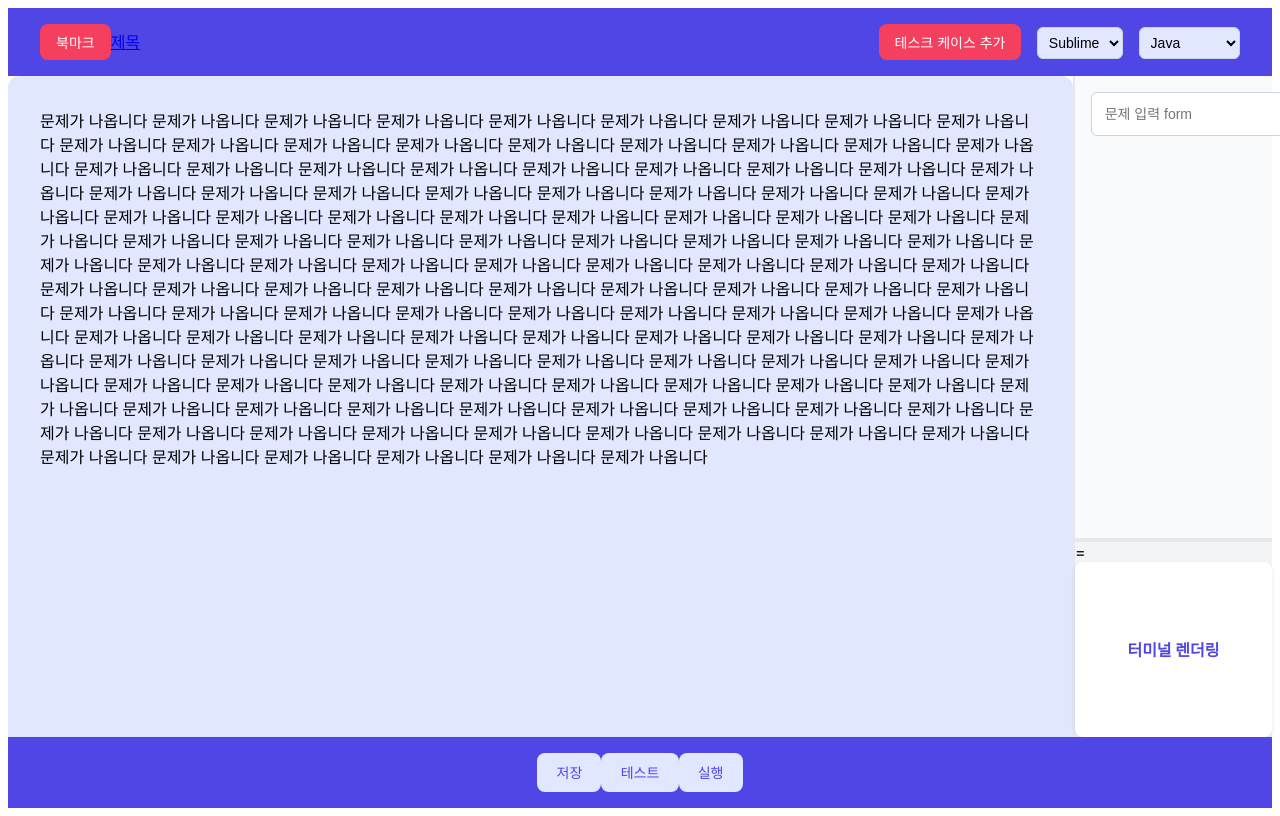
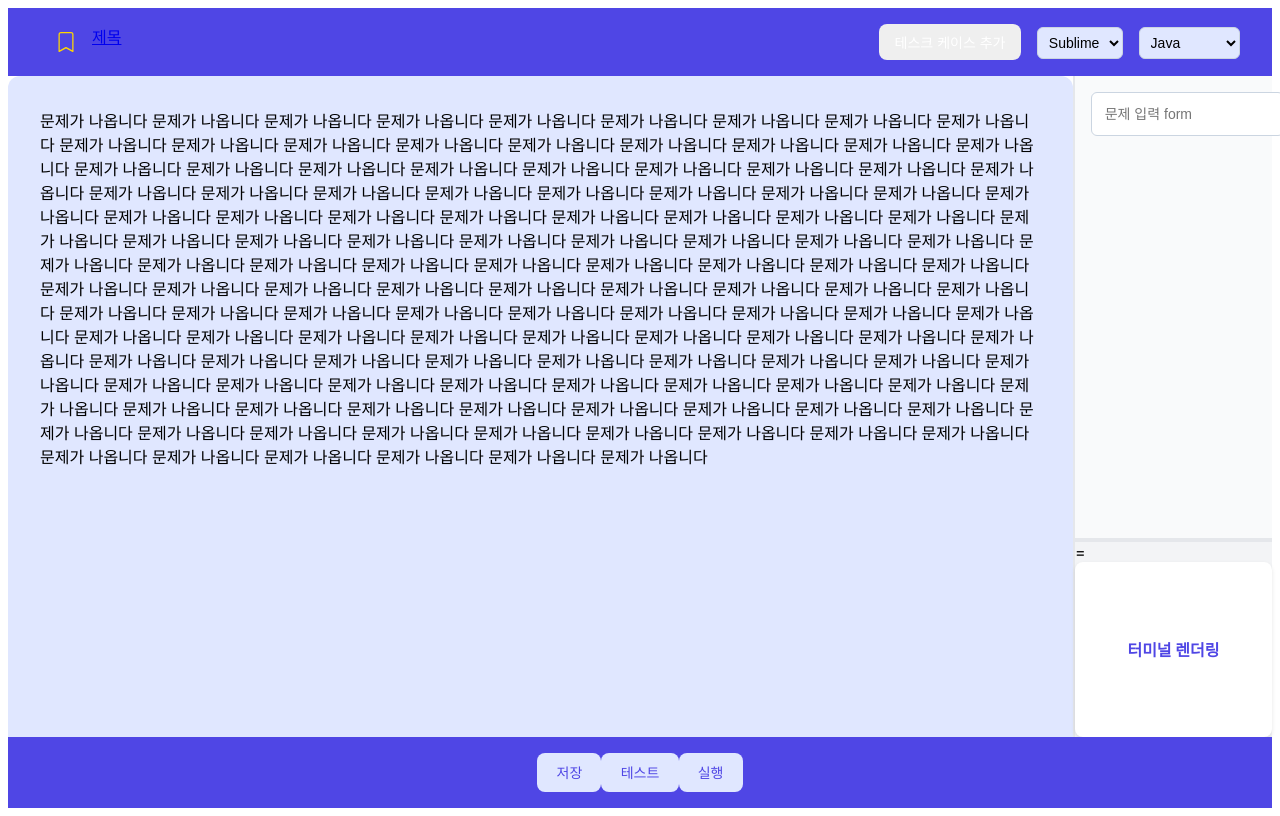
Before and after one commit to GptCodeHelper/GCH-FE, a Next.js app: page /view in a window 1280 px wide. Built offline with nearby package versions, Linux system fonts and the light colour scheme.

Commit message:
북마크 css

```diff
--- a/app/exam/exam.Layout.module.css
+++ b/app/exam/exam.Layout.module.css
@@ -14,7 +14,30 @@
   flex-direction: column;
   height: 100vh;
 }
+/*북마크*/
+.bookmarkButton {
+  background: none;
+  border: none;
+  cursor: pointer;
+  padding: 8px;
+  display: flex;
+  align-items: center;
+  justify-content: center;
+}
 
+.bookmarkIcon {
+  font-size: 20px;
+  color: #666;
+  transition: color 0.3s ease;
+}
+
+.bookmarkButton:hover .bookmarkIcon {
+  color: #FFD700;
+}
+
+.bookmarkButton .bookmarkIcon[fill] {
+  color: #FFD700;
+}
 /* 상단 네비게이션 바 */
 .secnb {
   display: flex;
@@ -27,7 +50,6 @@
 
 .pageLeft button,
 .pageRight button {
-  background-color: #F43F5E;
   color: white;
   border: none;
   border-radius: 8px;
@@ -37,10 +59,6 @@
   transition: background-color 0.3s ease;
 }
 
-.pageLeft button:hover,
-.pageRight button:hover {
-  background-color: #D81B60;
-}
 
 .pageRight select {
   background-color: #E0E7FF;
--- a/app/exam/exam.tsx
+++ b/app/exam/exam.tsx
@@ -1,7 +1,9 @@
 import React, { MouseEvent, useState, useEffect } from "react";
 import styles from "./exam.Layout.module.css";
+import { BsBookmark, BsBookmarkFill } from 'react-icons/bs';
 
 const View: React.FC = () => {
+  const [isBookmarked, setIsBookmarked] = useState(false); // 북마크 상태 관리[
   const [isResizing, setIsResizing] = useState(false);
   const [initialX, setInitialX] = useState(0);
   const [initialY, setInitialy] = useState(0);
@@ -57,8 +59,17 @@ const View: React.FC = () => {
     <div className={styles.examMain}>
       {/* Secondary Navigation Bar */}
       <div className={styles.secnb}>
-        <div className={styles.pageLeft}>
-          <button>북마크</button>
+        <div className={styles.pageLeft} style={{display:`flex`}}>
+        <button
+      onClick={() => setIsBookmarked(!isBookmarked)}
+      className={styles.bookmarkButton}
+    >
+      {isBookmarked ? (
+        <BsBookmarkFill className={styles.bookmarkIcon} />
+      ) : (
+        <BsBookmark className={styles.bookmarkIcon} />
+      )}
+    </button>
           <a href="#">제목</a>
         </div>
         <div className={styles.pageRight}>
--- a/package.json
+++ b/package.json
@@ -14,7 +14,9 @@
     "env-cmd": "^10.1.0",
     "next": "^14.2.15",
     "react": "^18",
-    "react-dom": "^18"
+    "react-dom": "^18",
+    "react-icon": "^1.0.0",
+    "react-icons": "^5.4.0"
   },
   "devDependencies": {
     "@types/node": "^20",
```
Also changed, not shown: 1 other file (tests, documents, lock files or other folders).
